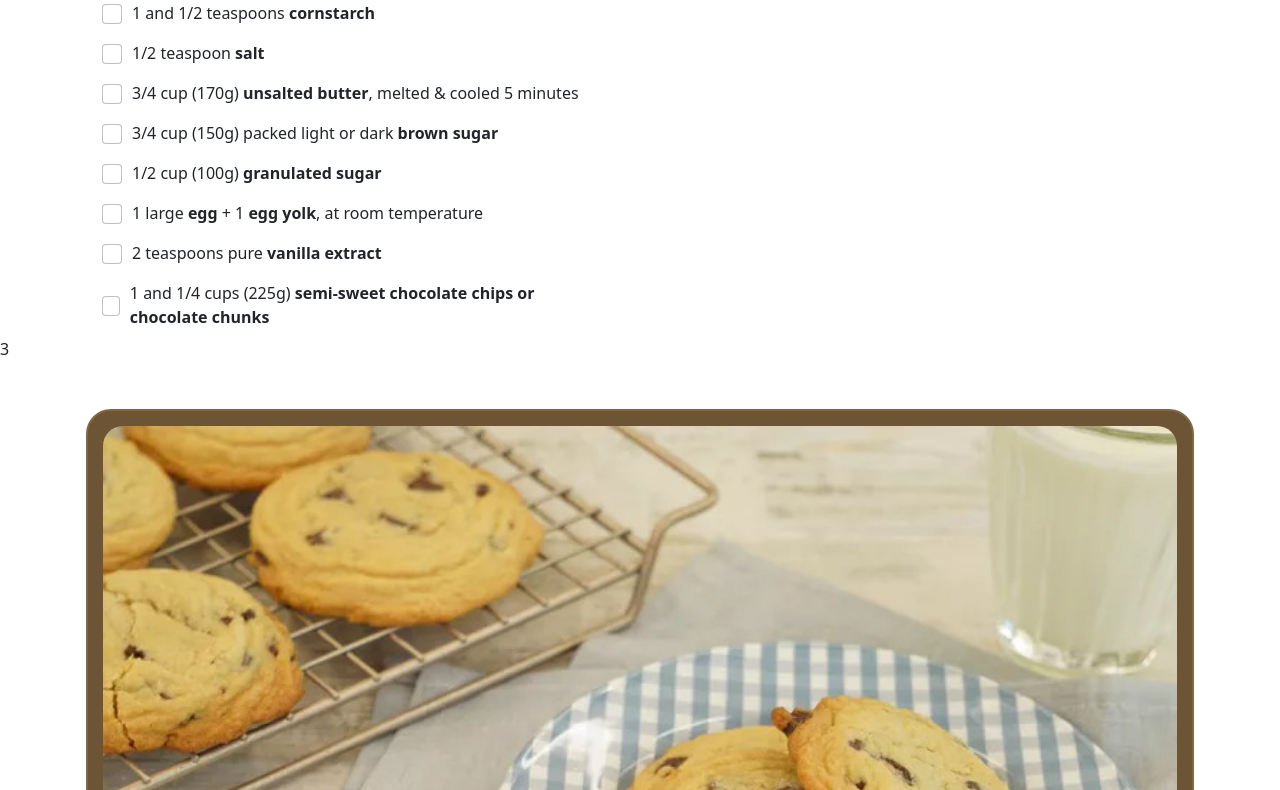
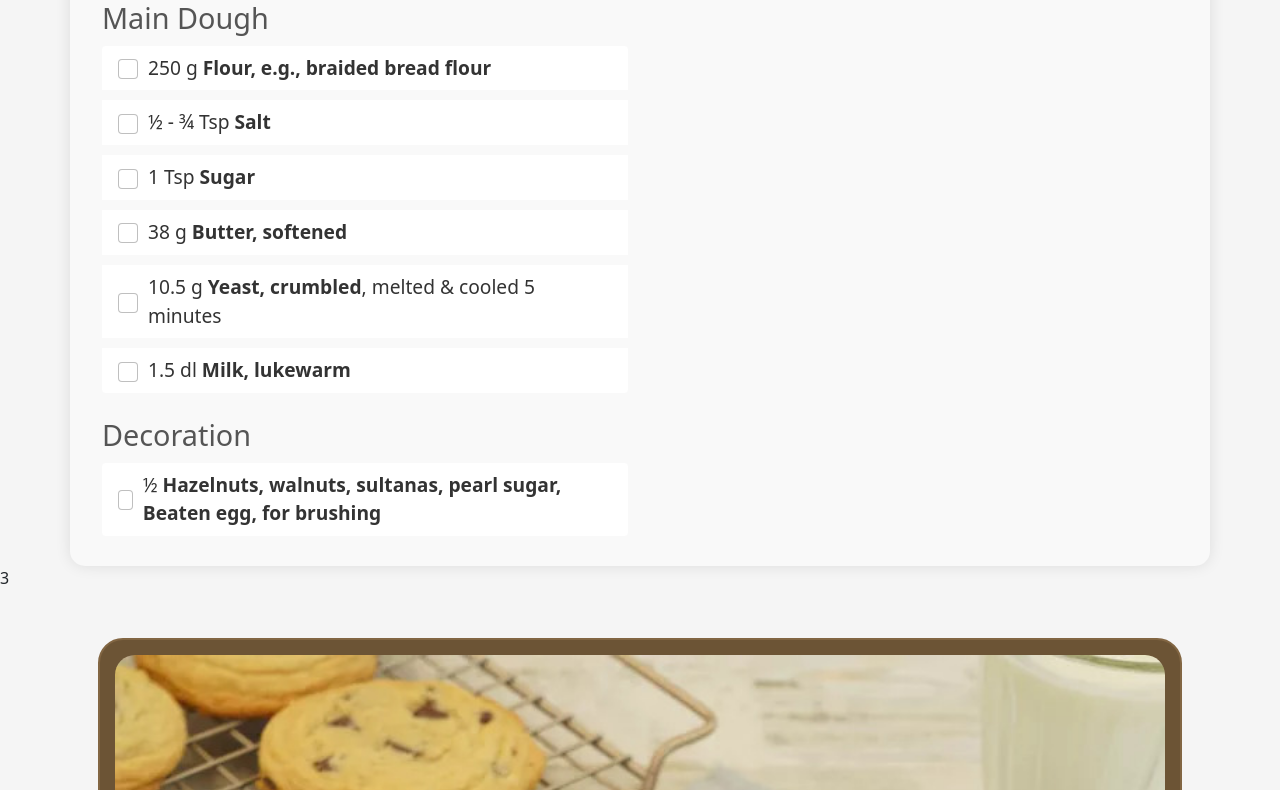
Before and after one commit to mRamisY/BLJ23_RecipePageRamisYousaf, a plain HTML site: page Cook/index.html in a window 1280 px wide. Shown: the part 201-991 px from the top of the page. Drawn offline with nearby package versions, Linux system fonts and the light colour scheme.

Commit message:
ingredient list korregiert von cooki zu gritti

```diff
--- a/Cook/index.html
+++ b/Cook/index.html
@@ -30,68 +30,57 @@
 <div class="container mt-5" id="block">
     <div class="row">
         <div class="col-md-6 order-md-1 order-2">
+            <h2 class="section-title">Ingredients</h2>
+
+            <!-- Main Dough Ingredients -->
+            <h3 class="sub-title">Main Dough</h3>
             <ul class="list-group ingredient-list">
                 <li class="list-group-item d-flex align-items-center">
                     <input type="checkbox" onclick="toggleIngredient(this)" class="form-check-input">
                     <div class="toggle-box"></div>
-                        <span class="ingredient-text">2 and 1/4 cups (280g) <strong>all-purpose flour</strong></span>
+                    <span class="ingredient-text">250 g <strong>Flour, e.g., braided bread flour</strong></span>
                 </li>
                 <li class="list-group-item d-flex align-items-center">
                     <input type="checkbox" onclick="toggleIngredient(this)" class="form-check-input">
                     <div class="toggle-box"></div>
-                        <span class="ingredient-text">1 teaspoon <strong>baking soda</strong></span>
+                    <span class="ingredient-text">½ - ¾ Tsp <strong>Salt</strong></span>
                 </li>
                 <li class="list-group-item d-flex align-items-center">
                     <input type="checkbox" onclick="toggleIngredient(this)" class="form-check-input">
                     <div class="toggle-box"></div>
-                        <span class="ingredient-text">1 and 1/2 teaspoons <strong>cornstarch</strong></span>
+                    <span class="ingredient-text">1 Tsp <strong>Sugar</strong></span>
                 </li>
                 <li class="list-group-item d-flex align-items-center">
                     <input type="checkbox" onclick="toggleIngredient(this)" class="form-check-input">
                     <div class="toggle-box"></div>
-                        <span class="ingredient-text">1/2 teaspoon <strong>salt</strong></span>
+                    <span class="ingredient-text">38 g <strong>Butter, softened</strong></span>
                 </li>
                 <li class="list-group-item d-flex align-items-center">
                     <input type="checkbox" onclick="toggleIngredient(this)" class="form-check-input">
                     <div class="toggle-box"></div>
-                        <span class="ingredient-text">3/4 cup (170g) <strong>unsalted butter</strong>, melted & cooled 5
+                    <span class="ingredient-text">10.5 g <strong>Yeast, crumbled</strong>, melted & cooled 5
                         minutes</span>
                 </li>
                 <li class="list-group-item d-flex align-items-center">
                     <input type="checkbox" onclick="toggleIngredient(this)" class="form-check-input">
                     <div class="toggle-box"></div>
-                        <span class="ingredient-text">3/4 cup (150g) packed light or dark <strong>brown
-                                sugar</strong></span>
+                    <span class="ingredient-text">1.5 dl <strong>Milk, lukewarm</strong></span>
                 </li>
+            </ul>
+
+            <!-- Decoration Ingredients -->
+            <h3 class="sub-title">Decoration</h3>
+            <ul class="list-group ingredient-list">
                 <li class="list-group-item d-flex align-items-center">
                     <input type="checkbox" onclick="toggleIngredient(this)" class="form-check-input">
                     <div class="toggle-box"></div>
-                        <span class="ingredient-text">1/2 cup (100g) <strong>granulated sugar</strong></span>
+                    <span class="ingredient-text">½ <strong>Hazelnuts, walnuts, sultanas, pearl sugar, Beaten egg, for brushing</strong></span>
                 </li>
-                    <li class="list-group-item d-flex align-items-center">
-                        <input type="checkbox" onclick="toggleIngredient(this)" class="form-check-input">
-                        <div class="toggle-box"></div>
-                        <span class="ingredient-text">1 large <strong>egg</strong> + 1 <strong>egg yolk</strong>, at
-                            room
-                            temperature</span>
-                    </li>
-                    <li class="list-group-item d-flex align-items-center">
-                        <input type="checkbox" onclick="toggleIngredient(this)" class="form-check-input">
-                        <div class="toggle-box"></div>
-                        <span class="ingredient-text">2 teaspoons pure <strong>vanilla extract</strong></span>
-                    </li>
-                    <li class="list-group-item d-flex align-items-center">
-                        <input type="checkbox" onclick="toggleIngredient(this)" class="form-check-input">
-                        <div class="toggle-box"></div>
-                        <span class="ingredient-text">1 and 1/4 cups (225g) <strong>semi-sweet chocolate chips or
-                                chocolate
-                                chunks</strong></span>
-                    </li>
-                    <!-- Weitere Zutaten hier hinzufügen -->
             </ul>
         </div>
     </div>
 </div>
+
     <script src="little.js"></script>
 
 3    <div class="container mt-5">
--- a/Cook/little.js
+++ b/Cook/little.js
@@ -1,4 +1,4 @@
 function toggleIngredient(checkbox) {
-            const ingredient = checkbox.parentNode;
-            ingredient.classList.toggle("completed", checkbox.checked);
-        }
+    const ingredient = checkbox.parentNode;
+    ingredient.classList.toggle("completed", checkbox.checked);
+}
--- a/Cook/style.css
+++ b/Cook/style.css
@@ -4,6 +4,7 @@
   padding: 0;
   box-sizing: border-box;
 }
+
 nav {
   display: flex;
   justify-content: space-between;
@@ -37,7 +38,7 @@ nav {
 
 .animation {
   width: 50px;
-  height:50px;
+  height: 50px;
   background: url("Grittibaenz_klein-removebg-preview.png") no-repeat;
   background-size: cover;
   animation: rotate 20s linear infinite;
@@ -49,8 +50,7 @@ nav {
 }
 
 @keyframes rotate {
-  0%,
-  100% {
+  0%, 100% {
     left: -60px;
     transform: translateX(-100%) rotate(0deg);
   }
@@ -59,8 +59,7 @@ nav {
     visibility: visible;
     transform: translateX(-100%) rotate(180deg);
   }
-  50.01%,
-  100% {
+  50.01%, 100% {
     transform: translateX(-100%) rotate(360deg);
     visibility: hidden;
   }
@@ -92,33 +91,76 @@ nav {
     background-position: -200% 0;
   }
 }
+
 .navbar a {
   text-decoration: none;
 }
-/* Ingredient List */
-.ingredient-list {
-  padding: 0;
+
+/* Custom styling for the Ingredients section */
+#block {
+  background-color: #f9f9f9;
+  padding: 20px;
+  border-radius: 15px;
+  box-shadow: 0 0 15px rgba(0, 0, 0, 0.1);
+}
+
+.section-title {
+  font-size: 2.5em;
+  color: #333;
+  margin-bottom: 20px;
+}
+
+.sub-title {
+  font-size: 1.8em;
+  color: #555;
+  margin-top: 15px;
+  margin-bottom: 10px;
 }
 
 .list-group-item {
   border: none;
+  background-color: #fff;
+  margin-bottom: 10px;
+  transition: background-color 0.3s;
 }
 
-.list-group-item input {
-  margin-right: 10px;
+.list-group-item:hover {
+  background-color: #f5f5f5;
 }
 
 .ingredient-text {
   flex-grow: 1;
+  font-size: 1.2em;
+  color: #333;
 }
 
+/* Checkbox styling */
+.form-check-input {
+  margin-right: 10px;
+  cursor: pointer;
+}
+/* Custom styling for the Decoration section */
+#block .sub-title:last-child {
+  margin-bottom: 0;
+}
+
+/* Additional styling for an attractive look */
+.row {
+  margin: 0;
+}
+
+body {
+  background-color: #f5f5f5;
+}
+
+/* Feel free to adjust the colors, fonts, and other properties to your liking */
 .completed {
   text-decoration: line-through;
   color: #888;
 }
 
 p {
-  color:rgb(222, 184, 135);
+  color: rgb(222, 184, 135);
   font-family: "Courgette", sans-serif;
 }
 
@@ -130,6 +172,7 @@ p {
 .col-lg-3 {
   flex: 0 0 100%;
 }
+
 .instruction {
   border: 2px solid rgb(130, 102, 67);
   border-radius: 25px;
@@ -146,9 +189,11 @@ p {
   width: 100%;
   border-radius: 20px;
 }
+
 .in-text {
   flex-grow: 1;
 }
+
 .instruction:hover {
   box-shadow: 0 4px 8px rgba(0, 0, 0, 0.2);
   transform: scale(1.05);
```
Lines whose indentation alone changed are shown as unchanged.
